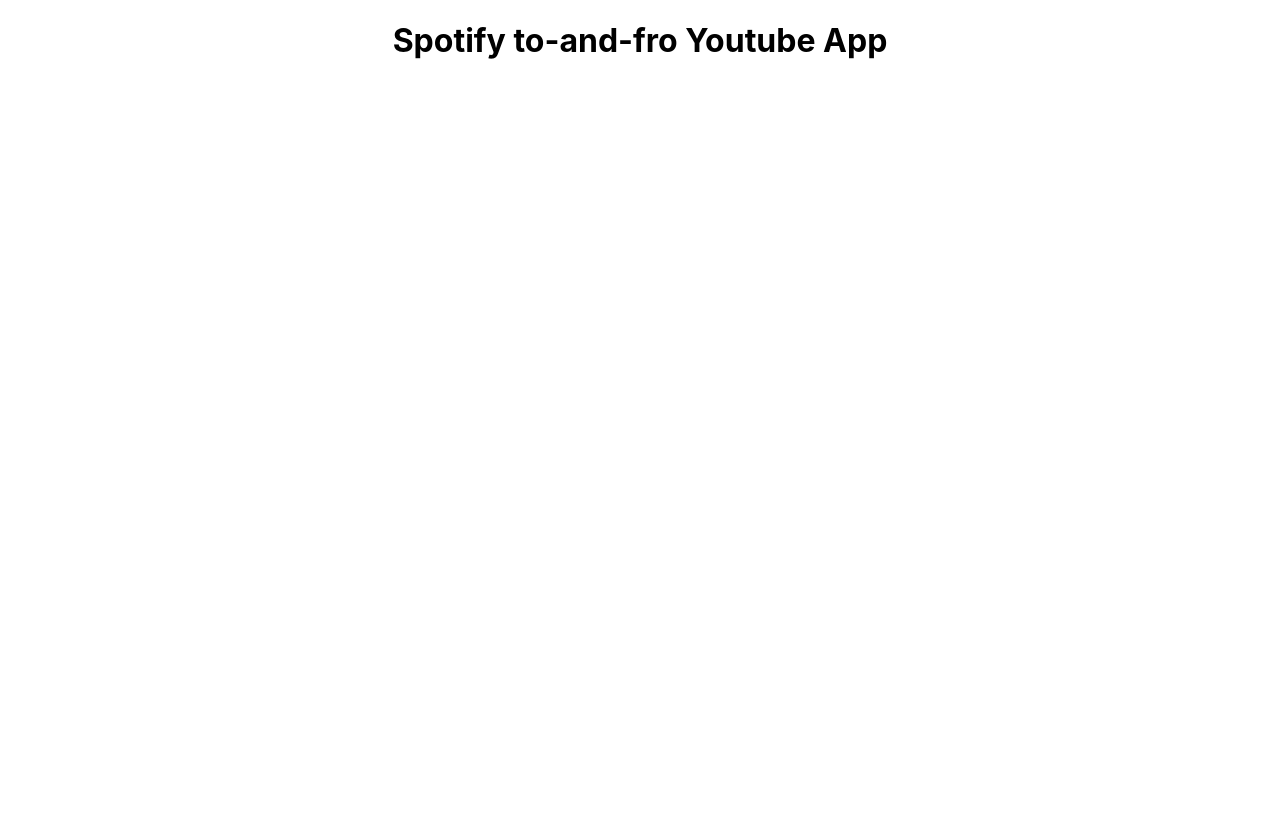
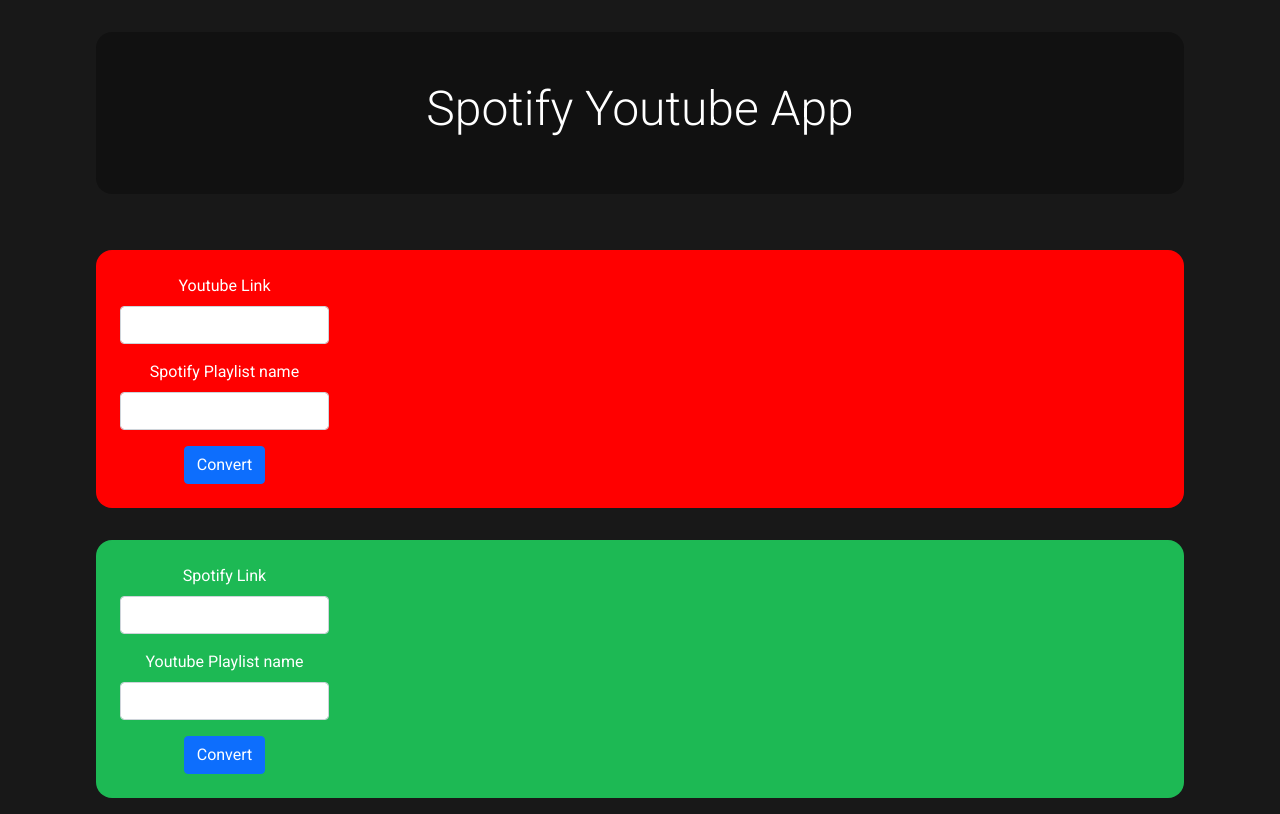
Before and after one commit to aka-jumba/yt-sp-convertor, a React (Create React App) app in the folder frontend/: page / in a window 1280 px wide. Built offline with nearby package versions, Linux system fonts and the light colour scheme.

Commit message:
[app] Set up basic template

```diff
--- a/frontend/package.json
+++ b/frontend/package.json
@@ -6,6 +6,7 @@
     "@testing-library/jest-dom": "^5.11.4",
     "@testing-library/react": "^11.1.0",
     "@testing-library/user-event": "^12.1.10",
+    "bootstrap": "^5.0.1",
     "react": "^17.0.2",
     "react-dom": "^17.0.2",
     "react-scripts": "4.0.3",
--- a/frontend/public/index.html
+++ b/frontend/public/index.html
@@ -4,6 +4,23 @@
     <meta charset="utf-8" />
     <link rel="icon" href="%PUBLIC_URL%/favicon.ico" />
     <meta name="viewport" content="width=device-width, initial-scale=1" />
+    <link rel="preconnect" href="https://fonts.googleapis.com" />
+    <link rel="preconnect" href="https://fonts.gstatic.com" crossorigin />
+    <link
+      href="https://fonts.googleapis.com/css2?family=Roboto:wght@300;400;700&display=swap"
+      rel="stylesheet"
+    />
+    <link
+      href="https://cdn.jsdelivr.net/npm/bootstrap@5.0.1/dist/css/bootstrap.min.css"
+      rel="stylesheet"
+      integrity="sha384-+0n0xVW2eSR5OomGNYDnhzAbDsOXxcvSN1TPprVMTNDbiYZCxYbOOl7+AMvyTG2x"
+      crossorigin="anonymous"
+    />
+    <script
+      src="https://cdn.jsdelivr.net/npm/bootstrap@5.0.1/dist/js/bootstrap.bundle.min.js"
+      integrity="sha384-gtEjrD/SeCtmISkJkNUaaKMoLD0//ElJ19smozuHV6z3Iehds+3Ulb9Bn9Plx0x4"
+      crossorigin="anonymous"
+    ></script>
     <meta name="theme-color" content="#000000" />
     <meta
       name="description"
--- a/frontend/src/App.css
+++ b/frontend/src/App.css
@@ -1,3 +1,48 @@
 .App {
   text-align: center;
+  display: flex;
+  flex-direction: column;
+  justify-content: stretch;
+
+  color: white;
+  font-family: 'Roboto';
 }
+
+.header {
+  position: relative;
+  padding: 1rem 6rem;
+  margin-top: 1rem;
+}
+
+.header .bubble {
+  background-color: #111;
+  padding: 3rem 0;
+  border-radius: 1rem;
+}
+
+.header h1 {
+  font-weight: 300;
+  font-size: 48px;
+}
+
+.yt-to-sp {
+  position: relative;
+  padding: 1rem 6rem;
+}
+
+.yt-to-sp .bubble {
+  background-color: #FF0000;
+  padding: 3rem 0;
+  border-radius: 1rem;
+}
+
+.sp-to-yt {
+  position: relative;
+  padding: 1rem 6rem;
+}
+
+.sp-to-yt .bubble {
+  background-color: #1DB954;
+  padding: 3rem 0;
+  border-radius: 1rem;
+}
--- a/frontend/src/App.js
+++ b/frontend/src/App.js
@@ -1,9 +1,73 @@
-import './App.css';
+import "./App.css";
 
 function App() {
   return (
     <div className="App">
-      <h1>Spotify to-and-fro Youtube App</h1>
+      <div className="header">
+        <div className="bubble">
+          <h1>Spotify Youtube App</h1>
+        </div>
+      </div>
+      <div className="yt-to-sp mt-4">
+        <div className="bubble p-4 d-flex justify-content-start">
+          <form>
+            <div class="mb-3">
+              <label for="exampleInputEmail1" class="form-label">
+                Youtube Link
+              </label>
+              <input
+                type="email"
+                class="form-control"
+                id="exampleInputEmail1"
+                aria-describedby="emailHelp"
+              />
+            </div>
+            <div class="mb-3">
+              <label for="exampleInputPassword1" class="form-label">
+                Spotify Playlist name
+              </label>
+              <input
+                type="password"
+                class="form-control"
+                id="exampleInputPassword1"
+              />
+            </div>
+            <button type="submit" class="btn btn-primary">
+              Convert
+            </button>
+          </form>
+        </div>
+      </div>
+      <div className="sp-to-yt">
+        <div className="bubble p-4 d-flex justify-content-start">
+          <form>
+            <div class="mb-3">
+              <label for="exampleInputEmail1" class="form-label">
+                Spotify Link
+              </label>
+              <input
+                type="email"
+                class="form-control"
+                id="exampleInputEmail1"
+                aria-describedby="emailHelp"
+              />
+            </div>
+            <div class="mb-3">
+              <label for="exampleInputPassword1" class="form-label">
+                Youtube Playlist name
+              </label>
+              <input
+                type="password"
+                class="form-control"
+                id="exampleInputPassword1"
+              />
+            </div>
+            <button type="submit" class="btn btn-primary">
+              Convert
+            </button>
+          </form>
+        </div>
+      </div>
     </div>
   );
 }
--- a/frontend/src/index.css
+++ b/frontend/src/index.css
@@ -1,6 +1,18 @@
+* {
+  margin: 0;
+  padding: 0;
+  box-sizing: border-box;
+}
+
+html {
+  font-family: 'Roboto', sans-serif;
+}
+
 body {
   margin: 0;
   padding: 0;
+  height: 100vh;
+  background-color: #181818;
   font-family: -apple-system, BlinkMacSystemFont, 'Segoe UI', 'Roboto', 'Oxygen',
     'Ubuntu', 'Cantarell', 'Fira Sans', 'Droid Sans', 'Helvetica Neue',
     sans-serif;
```
Also changed, not shown: frontend/src/index.js (+6 -6 lines), 2 other files (tests, documents, lock files or other folders).
